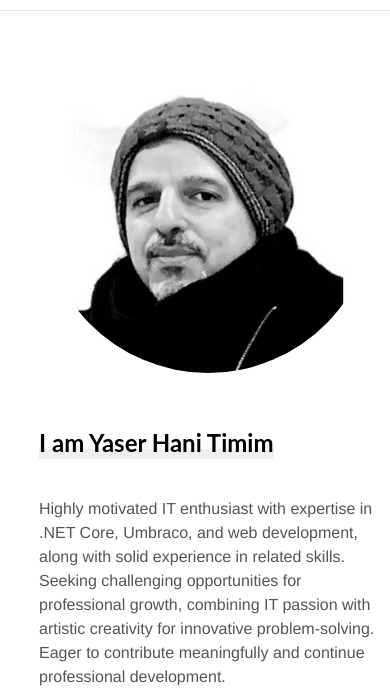
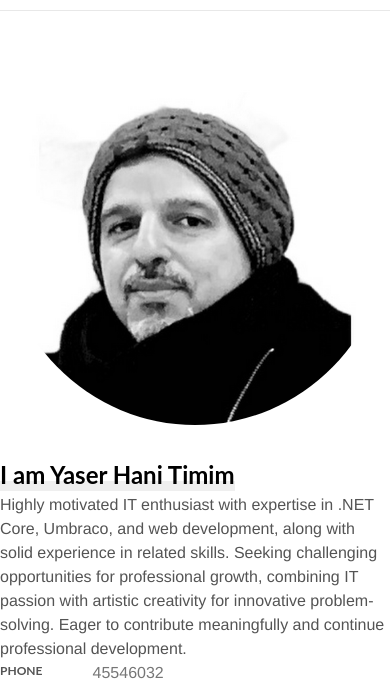
Before and after one commit to yasertamim/my-profile, a plain HTML site: page index.html in a window 390 px wide. Shown: the part 72-761 px from the top of the page. Drawn offline with Linux system fonts and the light colour scheme.

Commit message:
fix the style on small screen

```diff
--- a/responsive.css
+++ b/responsive.css
@@ -1,14 +1,16 @@
 @media (max-width: 768px) {
 
-    body{
-
-    }
+  html, body {
+    width: 100%;
+    overflow-x: hidden;
+}
     .grid {
         grid-template-columns: 1fr;
         width: 100%;            /* Full width */
         box-sizing: border-box; /* Includes padding/border in width */
         margin: 0;              /* Optional: remove margins */
         padding: 0;
+
 
     }
     .grid-2 {
@@ -59,5 +61,24 @@
         font-size: 1.5rem;
     }
 
+* {
+    margin: 0;
+    padding: 0;
+    box-sizing: border-box;
+}
+    p, span {
+        word-break: break-word;
+        overflow-wrap: break-word;
+        white-space: normal;
+    }
+
+    .span-title+span {
+
+        padding-left: 50px;
+
+    }
+        .about-btns {
+            padding-top: 10px;
+        }
 
 }
```
